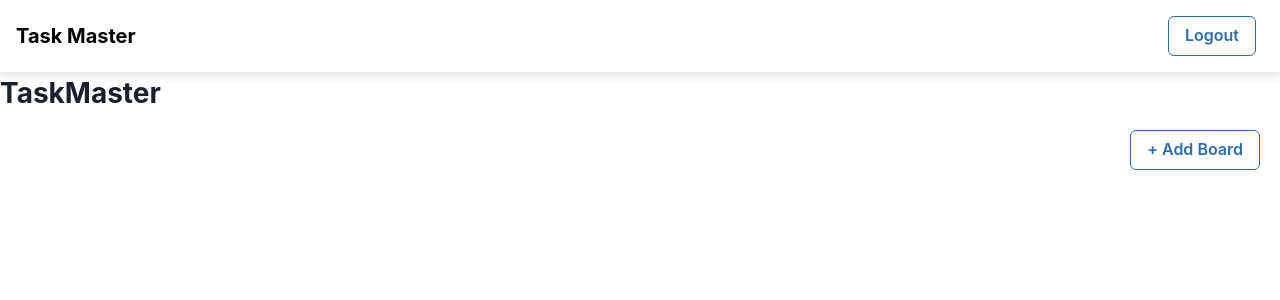
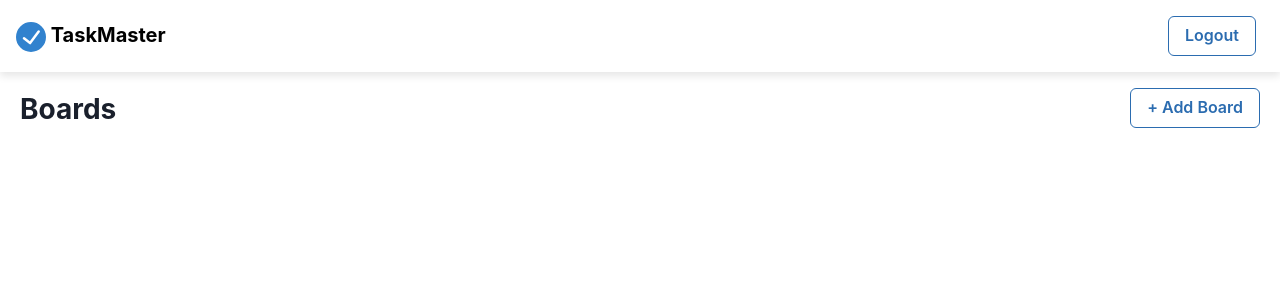
Before and after one commit to ryuk156/Taskmaster, a React (Create React App) app: page /dashboard in a window 1280 px wide. Shown: the top 300 px of the page. Built offline with nearby package versions, Linux system fonts and the light colour scheme.

Commit message:
fix: UI for Login and Navbar

```diff
--- a/src/components/AllBoard.tsx
+++ b/src/components/AllBoard.tsx
@@ -34,10 +34,11 @@ export default function AllBoard() {
   return (
     <Box className="app">
       {loading && <VanishableAlert message="Loading ..." status={"loading"} />}
-      <Text fontSize={"28px"} fontWeight={"bold"}>TaskMaster</Text>
 
 
-      <Flex justifyContent="flex-end" alignItems="flex-start">
+
+      <Flex justifyContent="space-between" alignItems="flex-start">
+       <Text mt={4} ml={5} fontSize={"28px"} fontWeight={"bold"}>Boards</Text>
 
         <Button mt={4} mr={5} colorScheme="blue" variant="outline" onClick={onOpen}>
           + Add Board
--- a/src/components/Card.tsx
+++ b/src/components/Card.tsx
@@ -146,6 +146,7 @@ const Card: React.FC<CardProps> = ({
           onBlur={handleBlur}
           onKeyDown={handleKeyDown}
           autoFocus
+          mt={2}
         />
       ) : (
         <ChakraCard
--- a/src/components/Navbar.tsx
+++ b/src/components/Navbar.tsx
@@ -1,3 +1,4 @@
+import { CheckCircleIcon } from "@chakra-ui/icons";
 import { Box, Flex, Spacer, Text, Button } from "@chakra-ui/react";
 import React from "react";
 import { useNavigate } from "react-router-dom";
@@ -13,7 +14,11 @@ export default function Navbar() {
     <Box bg="white.500" p={4} boxShadow="0px 4px 8px rgba(0, 0, 0, 0.1)">
       <Flex alignItems="center">
         <Text fontSize="xl" fontWeight="bold" color="Black">
-          Task Master
+        <CheckCircleIcon
+
+              fontSize={"30px"}
+              color="blue.500"
+            />  TaskMaster
         </Text>
         <Spacer />
         <Button variant={"outline"} mr={2} onClick={logout} colorScheme="blue">
```
